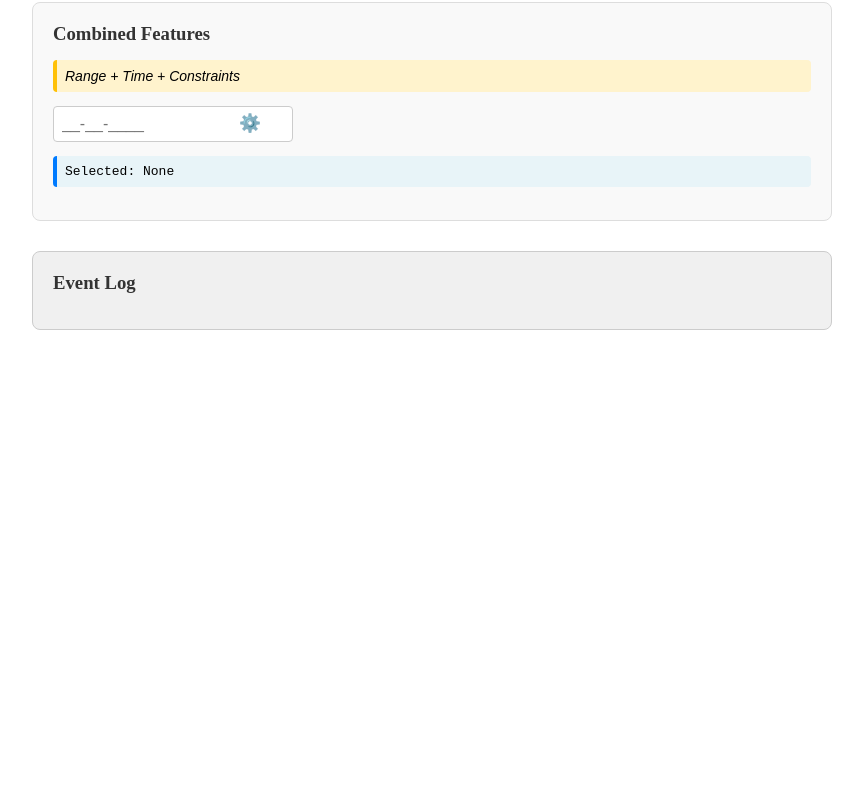
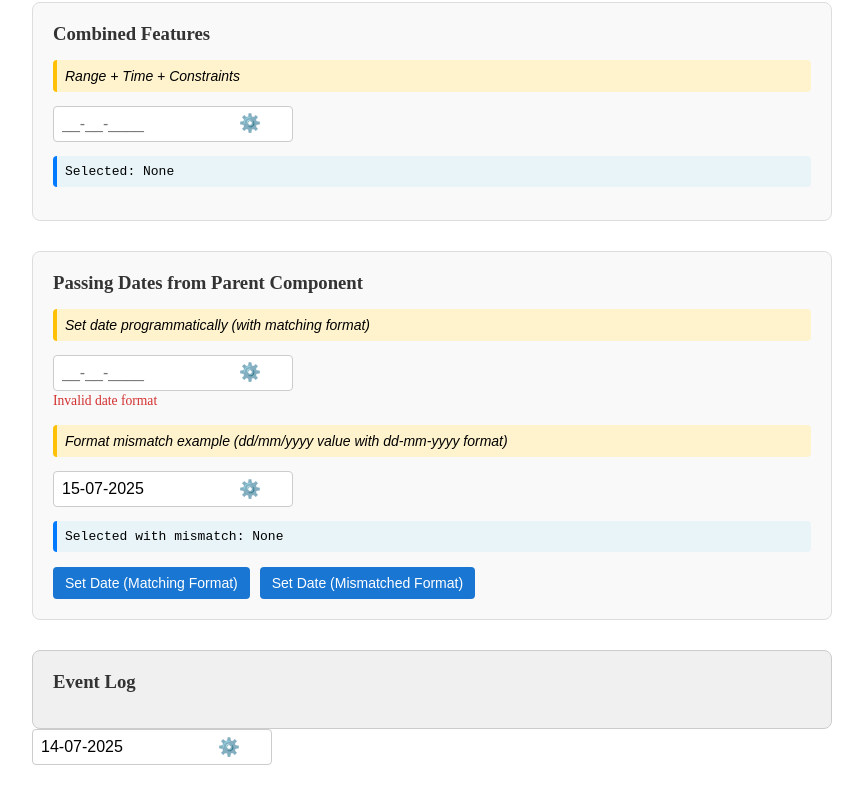
Before and after one commit to DavidArcha/DockManagment, an Angular app in the folder Frontend/: page / in a window 1280 px wide. Shown: the part 2656-3459 px from the top of the page, without its empty margins (208-1071 px from the left). Before the commit the page ends 3014 px from the top, so only its background shows below. Built offline with nearby package versions, Linux system fonts and the light colour scheme.

Commit message:
feat(date-picker): add functionality for passing dates from parent component with format matching and mismatch examples

```diff
--- a/Frontend/src/app/Shared/date-picker-demo/date-picker-demo.component.html
+++ b/Frontend/src/app/Shared/date-picker-demo/date-picker-demo.component.html
@@ -121,6 +121,27 @@
     <p>Selected: {{selectedValues['combined'] || 'None'}}</p>
   </section>
 
+  <!-- New Section: Passing Dates from Parent Component -->
+  <section class="demo-section">
+    <h3>Passing Dates from Parent Component</h3>
+
+    <p class="instruction">Set date programmatically (with matching format)</p>
+    <app-custom-date-picker [dateFormat]="'dd-mm-yyyy'" [initialDate]="formattedMatchingDate"
+      (formattedDateStr)="onFormattedDate($event)">
+    </app-custom-date-picker>
+
+    <p class="instruction">Format mismatch example (dd/mm/yyyy value with dd-mm-yyyy format)</p>
+    <app-custom-date-picker [dateFormat]="'dd-mm-yyyy'" [initialDate]="formattedMismatchDate"
+      (formattedDateStr)="onFormattedDateWithMismatch($event)">
+    </app-custom-date-picker>
+    <p>Selected with mismatch: {{selectedMismatchDate || 'None'}}</p>
+
+    <div class="demo-buttons">
+      <button (click)="setMatchingDateFormat()">Set Date (Matching Format)</button>
+      <button (click)="setMismatchDateFormat()">Set Date (Mismatched Format)</button>
+    </div>
+  </section>
+
   <!-- Event Logging -->
   <div class="event-log">
     <h3>Event Log</h3>
@@ -128,4 +149,7 @@
       {{log}}
     </div>
   </div>
+  <app-custom-date-picker [dateFormat]="'dd-mm-yyyy'" [initialDate]="'14/07/2025'">
+    <!-- The component will handle the mismatch internally -->
+  </app-custom-date-picker>
 </div>
--- a/Frontend/src/app/Shared/date-picker-demo/date-picker-demo.component.scss
+++ b/Frontend/src/app/Shared/date-picker-demo/date-picker-demo.component.scss
@@ -75,3 +75,23 @@ app-custom-date-picker {
   margin-bottom: 14px;
   max-width: 380px;
 }
+
+.demo-buttons {
+  margin-top: 15px;
+  display: flex;
+  gap: 10px;
+
+  button {
+    padding: 8px 12px;
+    background-color: #1976d2;
+    color: white;
+    border: none;
+    border-radius: 4px;
+    cursor: pointer;
+    font-size: 14px;
+
+    &:hover {
+      background-color: #0d47a1;
+    }
+  }
+}
--- a/Frontend/src/app/Shared/date-picker-demo/date-picker-demo.component.ts
+++ b/Frontend/src/app/Shared/date-picker-demo/date-picker-demo.component.ts
@@ -124,4 +124,29 @@ export class DatePickerDemoComponent {
     // Call the existing method with a default source
     this.onSelectedDate(date, 'format1');
   }
+
+  // Add these properties to your component class
+  formattedMatchingDate: string = '15-/07/2025';
+  formattedMismatchDate: string = '15/07/2025';
+  selectedMismatchDate: string = '';
+
+  // Add these methods
+  setMatchingDateFormat() {
+    // Get current date and format it as dd-mm-yyyy
+    const today = new Date();
+    this.formattedMatchingDate = `${today.getDate().toString().padStart(2, '0')}-${(today.getMonth() + 1).toString().padStart(2, '0')}-${today.getFullYear()}`;
+    console.log('Setting matching date format:', this.formattedMatchingDate);
+  }
+
+  setMismatchDateFormat() {
+    // Get current date and format it with intentional mismatch (dd/mm/yyyy)
+    const today = new Date();
+    this.formattedMismatchDate = `${today.getDate().toString().padStart(2, '0')}/${(today.getMonth() + 1).toString().padStart(2, '0')}/${today.getFullYear()}`;
+    console.log('Setting mismatched date format:', this.formattedMismatchDate);
+  }
+
+  onFormattedDateWithMismatch(dateStr: string) {
+    this.selectedMismatchDate = dateStr;
+    console.log('Formatted date after mismatch handling:', dateStr);
+  }
 }
```
